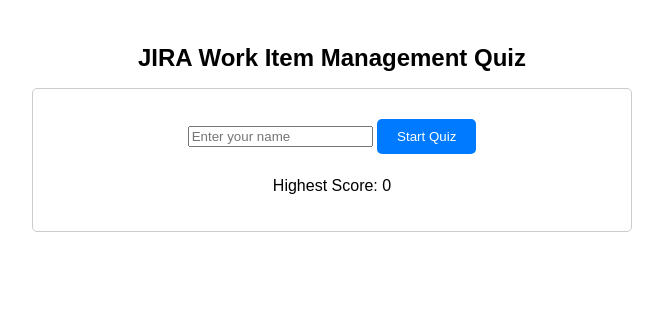
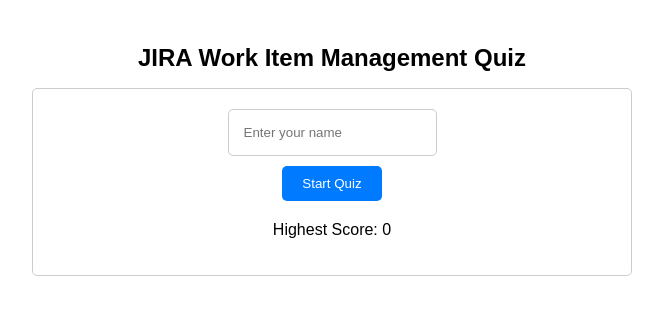
Before and after one commit to ErikBurton/JIRA-Work-Items-Quiz, a plain HTML site: page quiz.html in a window 1280 px wide. Shown: the whole page, without its empty margins (308-971 px from the left). Drawn offline with Linux system fonts and the light colour scheme.

Commit message:
Refactored code

```diff
--- a/styles.css
+++ b/styles.css
@@ -19,13 +19,24 @@
     padding: 20px;
   }
 
-  #question {
-    font-size: 18px;
-    margin-bottom: 20px;
+  #userNameInput {
+    display: block;
+    width: auto;
+    margin: 0 auto 10px auto; /* Center the input box vertically and horizontally */
+    padding: 15px;
+    border: 1px solid #ccc;
+    border-radius: 5px;
   }
 
-  #userNameInput {
-    margin-bottom: 10px;
+  #startButton {
+    display: block;
+    margin: 10px auto; /* Center the button horizontally */
+    padding: 10px 20px;
+    border: none;
+    border-radius: 5px;
+    background-color: #007bff;
+    color: #fff;
+    cursor: pointer;
   }
 
   .option {
@@ -37,6 +48,11 @@
     border-radius: 5px;
     background-color: #f9f9f9;
     cursor: pointer;
+  }
+
+  #question {
+    font-size: 18px;
+    margin-bottom: 20px;
   }
 
   #result {
@@ -60,12 +76,20 @@
     cursor: pointer;
   }
 
-  #startButton {
-    margin-top: 10px;
-    padding: 10px 20px;
-    border: none;
+  .correct-answer {
+    padding: 10px;
+    border: 2px solid #28a745; /* Green color */
     border-radius: 5px;
-    background-color: #007bff;
-    color: #fff;
-    cursor: pointer;
+    background-color: #d4edda; /* Light green background */
+    color: #155724; /* Dark green text */
+    margin-bottom: 10px;
   }
+
+  .wrong-answer {
+    padding: 10px;
+    border: 2px solid #dc3545; /* Red color */
+    border-radius: 5px;
+    background-color: #f8d7da; /* Light red background */
+    color: #721c24; /* Dark red text */
+    margin-bottom: 10px;
+  }
```
Also changed, not shown: quiz.js (line endings or trailing spaces).
